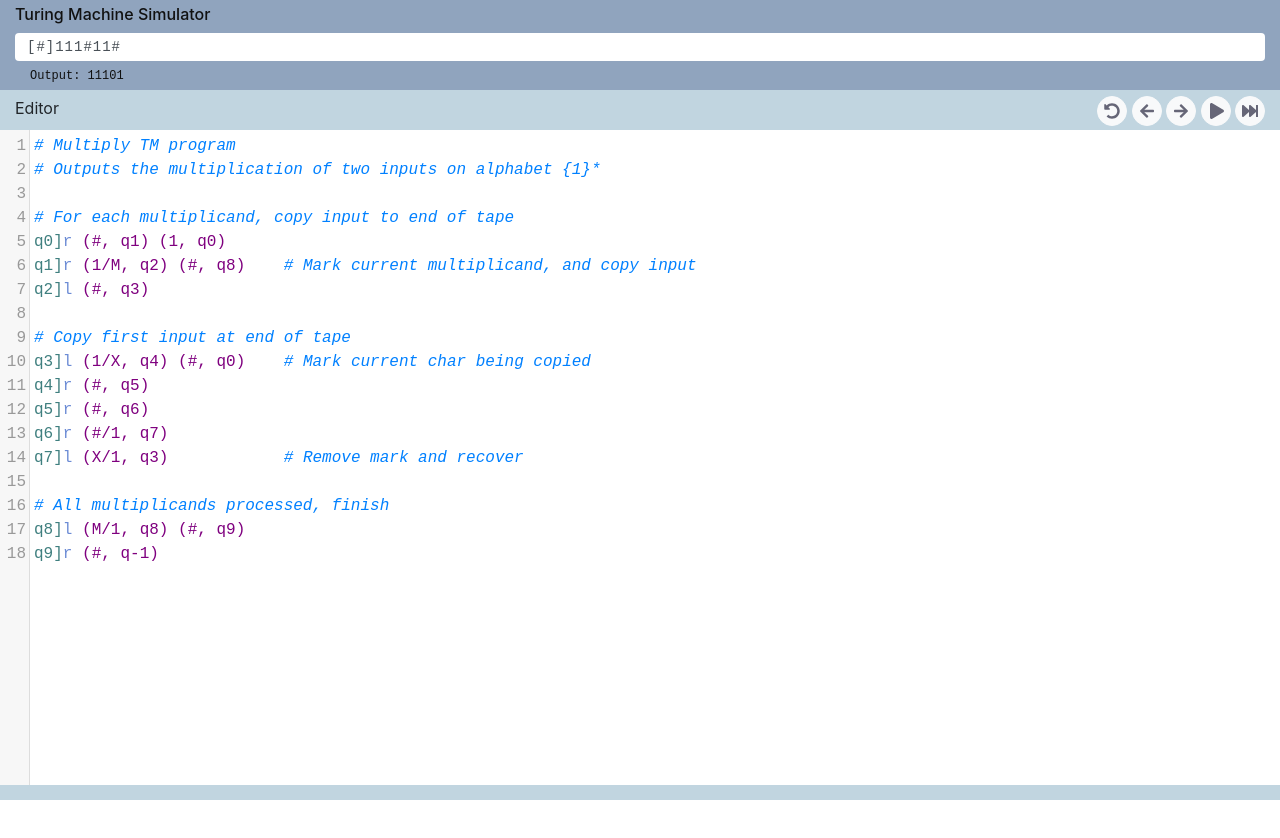
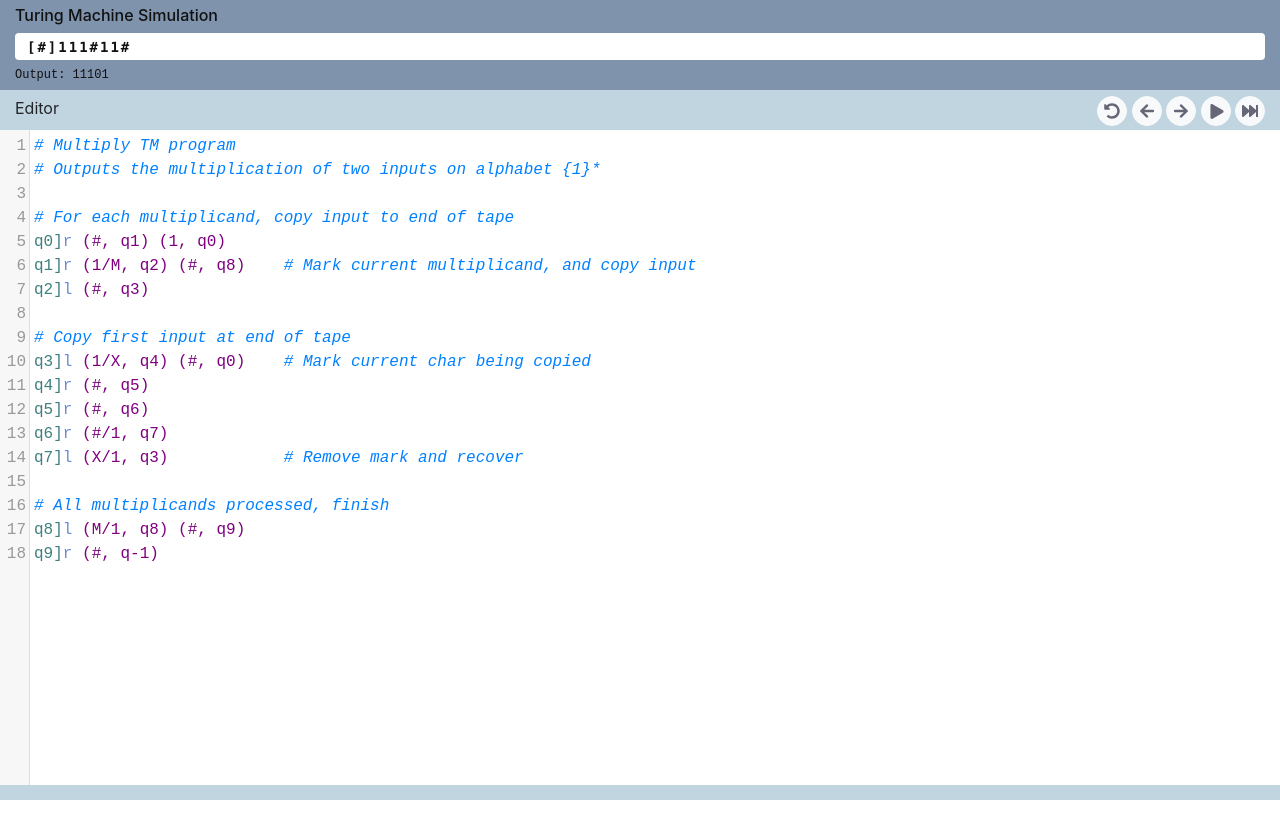
Before and after one commit to uhmarcel/Turing-Machine-Simulator, a React (Create React App) app: page / in a window 1280 px wide. Shown: the top 838 px of the page. After the commit the page ends 800 px from the top, so only its background shows below. Built offline with nearby package versions, Linux system fonts and the light colour scheme.

Commit message:
Modified layout

```diff
--- a/src/Classes/TuringMachine.js
+++ b/src/Classes/TuringMachine.js
@@ -26,7 +26,6 @@ class TuringMachine {
 
     step(program) {
         if (this.isDone()) {
-            console.log('stop')
             return;
         }
         if (this.position === this.tape.length - 1)
--- a/src/Components/Control.js
+++ b/src/Components/Control.js
@@ -68,7 +68,7 @@ class Control extends Component {
                     <Button color='light' className='ControlButton' onClick={this.simulationReset}><FontAwesomeIcon icon={faUndoAlt}/></Button>{'  '}
                     <Button color='light' className='ControlButton'><FontAwesomeIcon icon={faArrowLeft}/></Button>{'  '}
                     <Button color='light' className='ControlButton' onClick={this.simulationStep}><FontAwesomeIcon icon={faArrowRight}/></Button>{'  '}
-                    <Button color='light' className='ControlButton' onClick={this.simulationPlay} style={this.getPlayStyle()}><FontAwesomeIcon icon={playIcon} style={{height: '16px'}}/></Button>{'  '}
+                    <Button color='light' className='ControlButton' onClick={this.simulationPlay} style={this.getPlayStyle()}><FontAwesomeIcon icon={playIcon} style={{height: '15px'}}/></Button>{'  '}
                     <Button color='light' className='ControlButton' onClick={this.simulationFastforward}><FontAwesomeIcon icon={faFastForward}/></Button>
                 </div>
             </div>
--- a/src/Components/Display.js
+++ b/src/Components/Display.js
@@ -3,16 +3,18 @@ import { Container, Input } from 'reactstrap';
 
 const styles = {
     height: '90px',
-    background: '#90a4be',
+    background: '#7f93ad',
     color: '#111',
     font: '10px'
 }
 
 const displayArea = {
-    font: '14px monospace',
-    letterSpacing: '1px',
-    height: '28px',
-    border: 'none'
+    font: '14px Consolas',
+    letterSpacing: '2px',
+    height: '27px',
+    border: 'none',
+    color: '#111',
+    fontWeight: 'bold'
 }
 
 const outputText = {
@@ -64,7 +66,7 @@ class Display extends Component {
         return (
             <Container fluid style={styles} className='d-flex align-items-center' >
                 <div className='w-100'>
-                    <h6>Turing Machine Simulator</h6>
+                    <h6>Turing Machine Simulation</h6>
                     <Input
                         type='text'
                         name='tmDisplay'
@@ -76,7 +78,7 @@ class Display extends Component {
                         onChange={this.updateInput}
                         onBlur={this.processInput}
                     />
-                    <span className='container' style={outputText}>Output: 11101</span>
+                    <span style={outputText}>Output: 11101</span>
                 </div>
             </Container>
         );
--- a/src/Components/Editor.js
+++ b/src/Components/Editor.js
@@ -32,7 +32,7 @@ class Editor extends Component {
 
     render() {
         return (
-            <div style={{height:'calc(100% - 55px'}}>
+            <div style={{height:'calc(100% - 200px'}}>
                 <CodeMirror
                     value={this.state.code}
                     onBeforeChange={this.handleChange}
```
